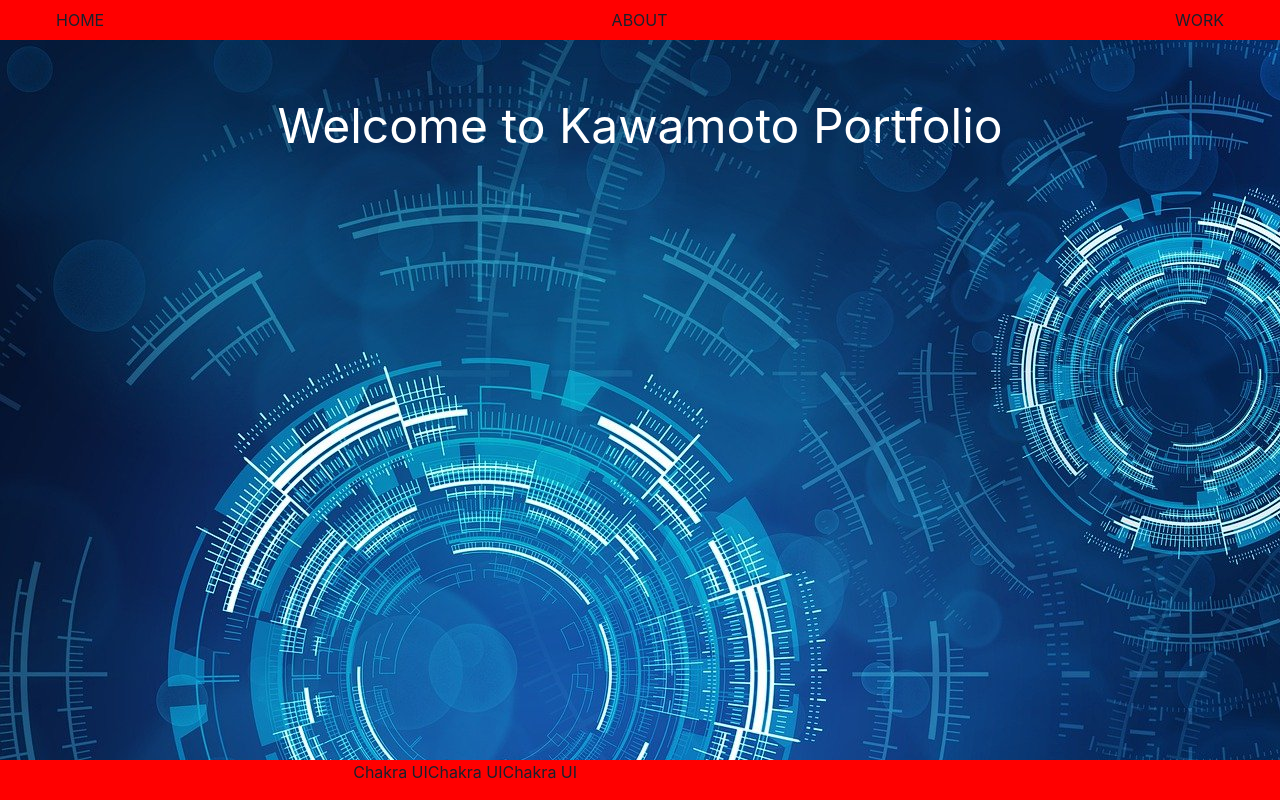
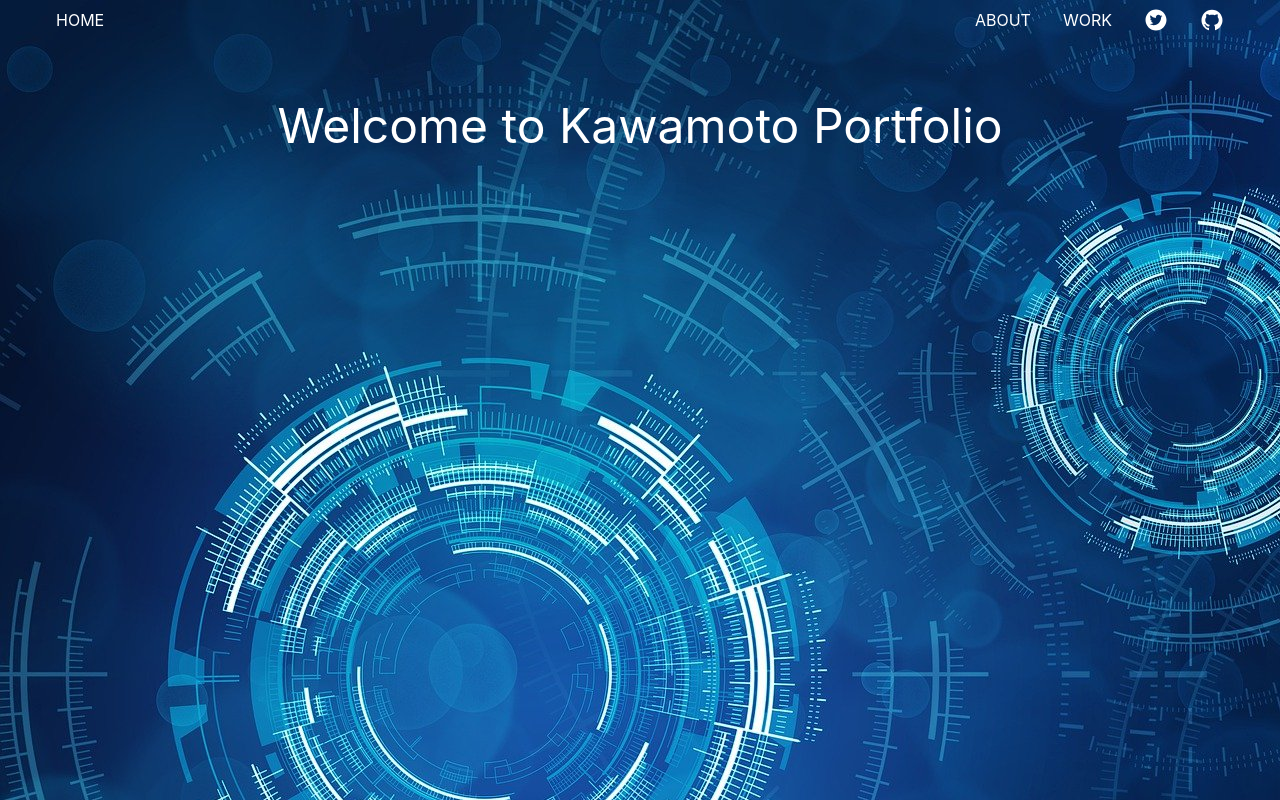
Before and after one commit to kozimatakesi/game_typescript, a React (Create React App) app: page / in a window 1280 px wide. Built offline with nearby package versions, Linux system fonts and the light colour scheme.

Commit message:
delete hooter

```diff
--- a/package.json
+++ b/package.json
@@ -8,6 +8,7 @@
     "npm": "7.21.0"
   },
   "dependencies": {
+    "@chakra-ui/icons": "^1.1.1",
     "@chakra-ui/react": "^1.6.10",
     "@emotion/react": "^11.5.0",
     "@emotion/styled": "^11.3.0",
@@ -22,6 +23,7 @@
     "framer-motion": "^4.1.17",
     "react": "^17.0.2",
     "react-dom": "^17.0.2",
+    "react-icons": "^4.3.1",
     "react-router-dom": "^5.3.0",
     "react-scripts": "4.0.3",
     "typescript": "^4.4.4",
--- a/src/App.tsx
+++ b/src/App.tsx
@@ -5,7 +5,6 @@ import About from './components/About';
 import Header from './components/Header';
 import Home from './components/Home';
 import Work from './components/Work';
-import Hooter from './components/Hooter';
 import homePage from './images/tech-g19c066f07_1920.jpg';
 
 const App: React.FC = () => {
@@ -20,7 +19,6 @@ const App: React.FC = () => {
             <Route path="/work" component={Work} />
           </Switch>
         </BrowserRouter>
-        <Hooter />
       </Box>
     </ChakraProvider>
   );
--- a/src/components/Header.tsx
+++ b/src/components/Header.tsx
@@ -1,16 +1,17 @@
 import React from 'react';
 import { Box, Link, Spacer } from '@chakra-ui/layout';
 import { Flex } from '@chakra-ui/react';
+import { AiFillTwitterCircle, AiFillGithub } from 'react-icons/ai';
 
 const Header: React.FC = () => {
   return (
     <Box
       px="10"
-      backgroundColor="red"
       top={0}
       position="sticky"
       zIndex="sticky"
       h="5vh"
+      color="white"
     >
       <Flex SystemProps="justifyContent">
         <Box px="4" py="2">
@@ -20,9 +21,18 @@ const Header: React.FC = () => {
         <Box px="4" py="2">
           <Link href="/about">ABOUT</Link>
         </Box>
-        <Spacer />
         <Box px="4" py="2">
           <Link href="/work">WORK</Link>
+        </Box>
+        <Box px="4" py="2" fontSize="2xl">
+          <Link href="https://twitter.com/gqtwomNZddivyVq" isExternal>
+            <AiFillTwitterCircle />
+          </Link>
+        </Box>
+        <Box px="4" py="2" fontSize="2xl">
+          <Link href="https://github.com/kozimatakesi" isExternal>
+            <AiFillGithub />
+          </Link>
         </Box>
       </Flex>
     </Box>
--- a/src/components/Home.tsx
+++ b/src/components/Home.tsx
@@ -3,7 +3,7 @@ import { Box, Text } from '@chakra-ui/react';
 
 const Home: React.FC = () => {
   return (
-    <Box w="full" h="90vh">
+    <Box w="full" h="95vh">
       <Text pt="50" fontSize="5xl" align="center" color="white">
         Welcome to Kawamoto Portfolio
       </Text>
--- a/src/components/Hooter.tsx
+++ b/src/components/Hooter.tsx
@@ -1,19 +1,14 @@
 import React from 'react';
 import { Box, Container, Link } from '@chakra-ui/layout';
+import { AiFillTwitterCircle } from 'react-icons/ai';
 
 const Hooter: React.FC = () => {
   return (
-    <Box
-      backgroundColor="red"
-      bottom={0}
-      position="sticky"
-      zIndex="sticky"
-      h="5vh"
-    >
+    <Box bottom={0} position="sticky" zIndex="sticky" h="5vh" color="white">
       <Container>
-        <Link href="https://chakra-ui.com">Chakra UI</Link>
-        <Link href="https://chakra-ui.com">Chakra UI</Link>
-        <Link href="https://chakra-ui.com">Chakra UI</Link>
+        <Link href="https://twitter.com/gqtwomNZddivyVq">
+          <AiFillTwitterCircle />
+        </Link>
       </Container>
     </Box>
   );
```
Also changed, not shown: 1 other file (tests, documents, lock files or other folders).
